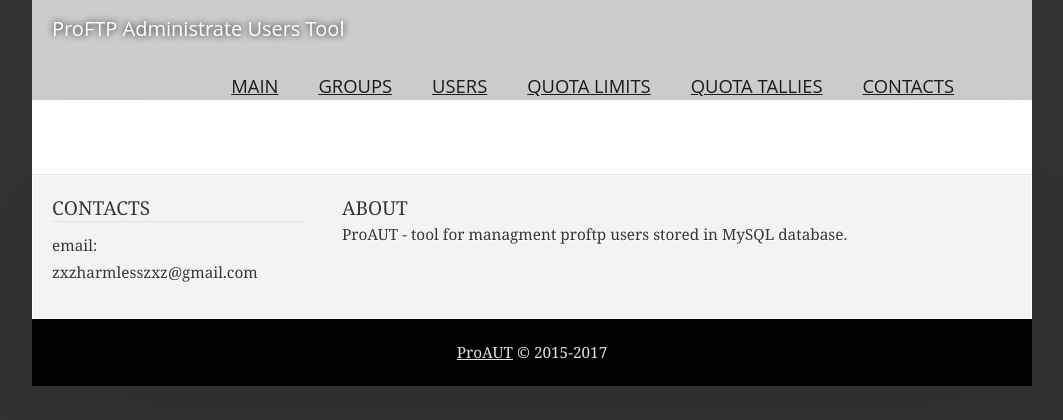
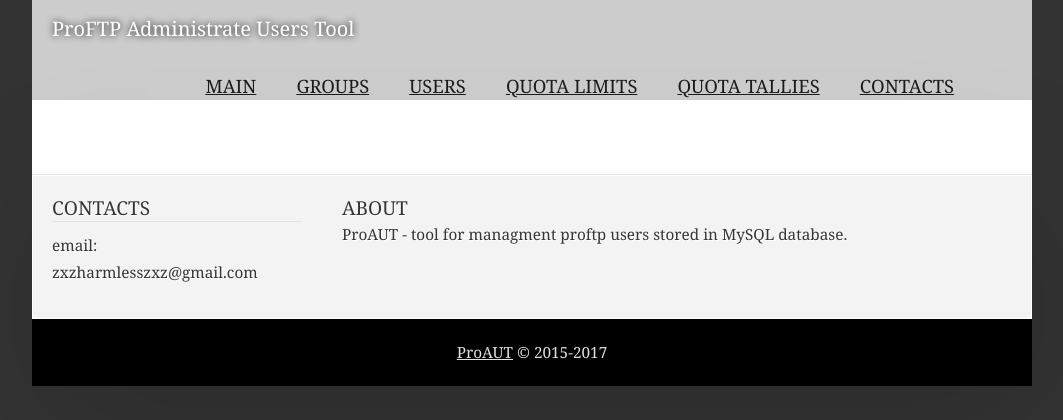
Before and after one commit to zxzharmlesszxz/ProAUT, a PHP site: page /application/views/template_view.php in a window 1280 px wide. Shown: the top 420 px of the page, without its empty margins (108-1171 px from the left). Run offline with PHP 8.4, Linux system fonts and the light colour scheme; style sheets or scripts are compiled from the project's sources.

Commit message:
Refactoring

```diff
--- a/css/style.css
+++ b/css/style.css
@@ -27,7 +27,6 @@ Released   : 20120712
 	color: #ffffff;
 	text-shadow: black 0px 0px 7px;
 	text-decoration: none;
-	font-family: "Open Sans", sans-serif;
 	font-size: 20px;
 }
 
@@ -43,7 +42,6 @@ Released   : 20120712
 	position: absolute;
 	right: 40px;
 	height: 57px;
-	font-family: "Open Sans", sans-serif;
 }
 
 #menu a {
```
